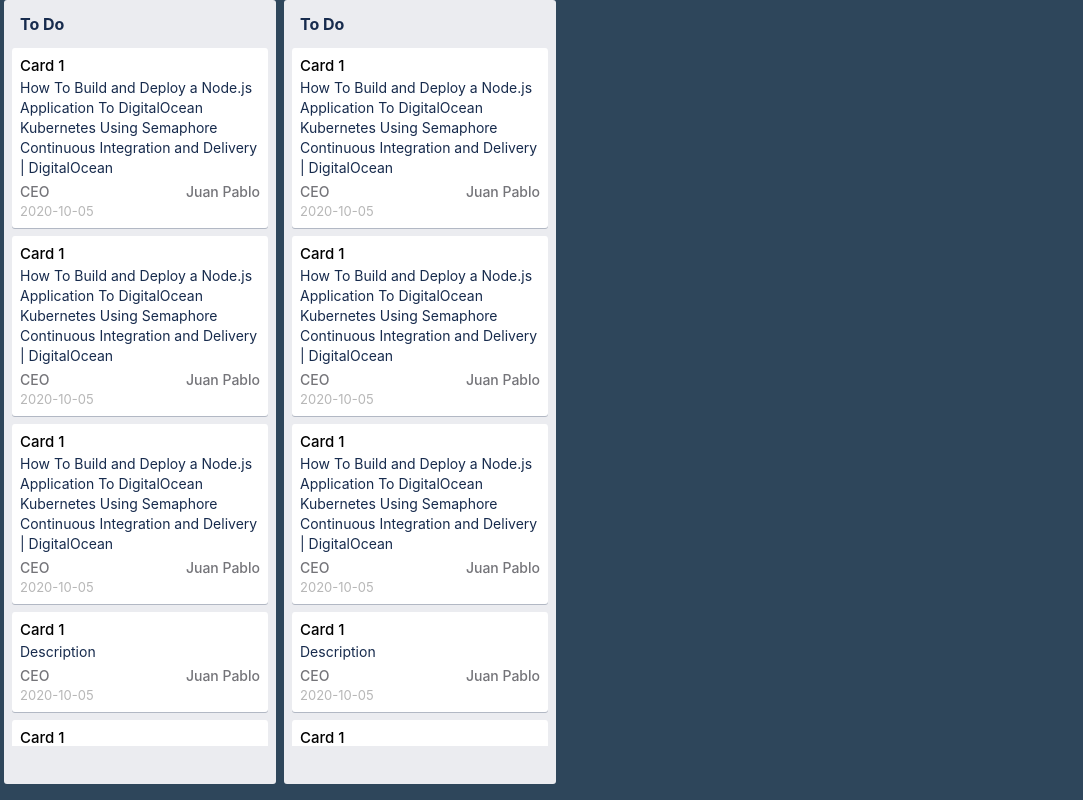
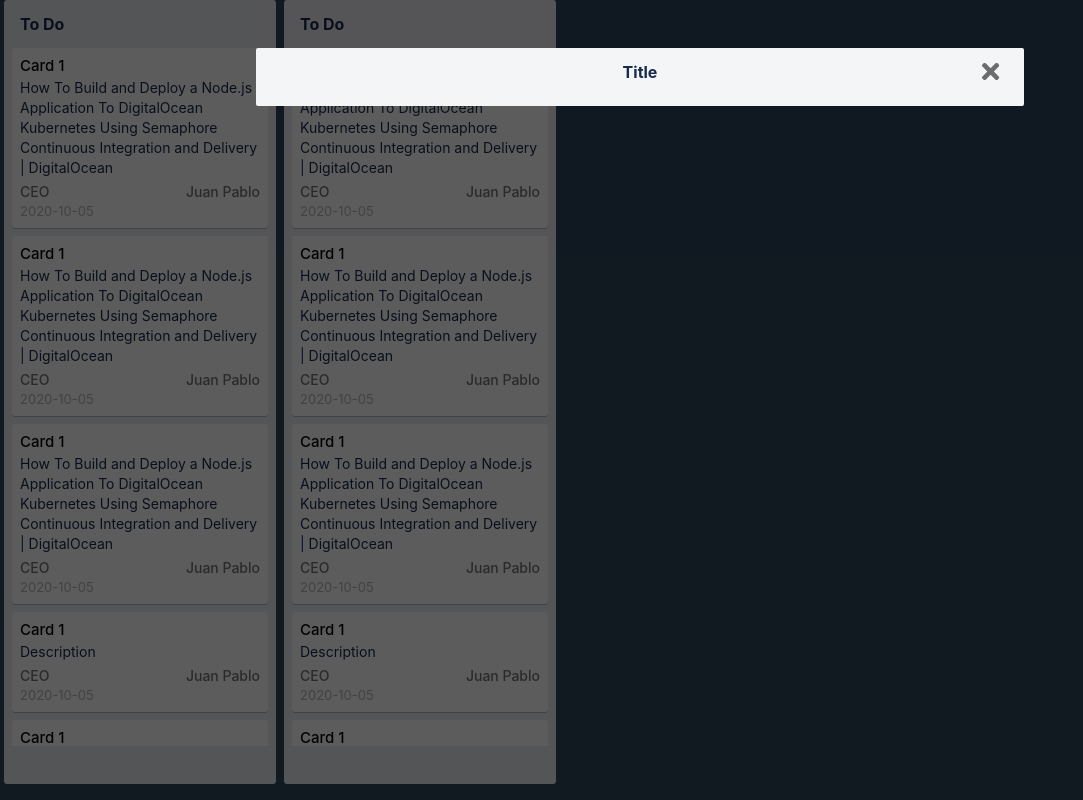
Before and after one commit to benjaminflopez21/flexsible-kanban-board, a React (Create React App) app: page / in a window 1280 px wide. Shown: the whole page, without its empty margins (0-1083 px from the left). Built offline with nearby package versions, Linux system fonts and the light colour scheme.

Commit message:
Modal Component

```diff
--- a/package.json
+++ b/package.json
@@ -4,10 +4,14 @@
   "private": true,
   "dependencies": {
     "@emotion/core": "^10.0.28",
+    "@fortawesome/fontawesome-svg-core": "^1.2.30",
+    "@fortawesome/free-solid-svg-icons": "^5.14.0",
+    "@fortawesome/react-fontawesome": "^0.1.11",
     "@testing-library/jest-dom": "^4.2.4",
     "@testing-library/react": "^9.5.0",
     "@testing-library/user-event": "^7.2.1",
     "react": "^16.13.1",
+    "react-beautiful-dnd": "^13.0.0",
     "react-dom": "^16.13.1",
     "react-scripts": "3.4.1"
   },
--- /dev/null
+++ b/src/ui/components/modal/modal.component.jsx
@@ -0,0 +1,40 @@
+/** @jsx jsx */
+import { jsx } from '@emotion/core'
+import PropTypes from 'prop-types';
+import { FontAwesomeIcon } from '@fortawesome/react-fontawesome'
+import { faTimes } from '@fortawesome/free-solid-svg-icons'
+import Style from './modal.style';
+
+const Modal = (props) => {
+    const {
+        title,
+        show,
+        onClose,
+    } = props;
+
+    if(!show) {
+        return null;
+    }
+
+    return (<div css={Style.wrapper}>
+        <div css={Style.content}>
+             <header css={Style.header}>
+                <h2 css={Style.headerText}>{title}</h2>
+                <span css={Style.closeIcon} onClick={onClose}>
+                    <FontAwesomeIcon icon={faTimes} />
+                </span>
+            </header>
+            <main css={Style.main}>
+                {props.children}
+            </main>
+        </div>
+    </div>);
+};
+
+Modal.propTypes = {
+    title: PropTypes.string.isRequired,
+    show: PropTypes.bool.isRequired,
+    onClose: PropTypes.func.isRequired,
+};
+
+export default Modal;
--- /dev/null
+++ b/src/ui/components/modal/modal.style.js
@@ -0,0 +1,50 @@
+export default {
+    wrapper: {
+        alignItems: 'flex-start',
+        backgroundColor: 'rgba(0,0,0,.64)',
+        display: 'flex',
+        height: '100%',
+        justifyContent: 'center',
+        left: 0,
+        overflowY: 'auto',
+        position: 'fixed',
+        top: 0,
+        width: '100%',
+        zIndex: 20,
+    },
+    content: {
+        backgroundColor: '#f4f5f7',
+        borderRadius: 2,
+        margin: '48px 0 80px',
+        overflow: 'hidden',
+        position: 'relative',
+        width: 768,
+        zIndex: 25,
+    },
+    header: {
+        flex: '0 0 auto',
+        padding: '10px 8px',
+        position: 'relative',
+        minHeight: '20px',
+    },
+    headerText: {
+        overflow: 'hidden',
+        overflowWrap: 'break-word',
+        padding: '4px 8px',
+        margin: 0,
+        fontSize: 16,
+        color: '#172b4d',
+    },
+    closeIcon: {
+        position: 'absolute',
+        right: 0,
+        padding: '9px 25px',
+        top: 0,
+        fontSize: 25,
+        color: '#6d6d6d',
+        cursor: 'pointer',
+    },
+    main: {
+        marginBottom: 10,
+    },
+}
--- a/src/ui/containers/board/board.component.jsx
+++ b/src/ui/containers/board/board.component.jsx
@@ -5,6 +5,7 @@ import Style from './board.style';
 import Column from '../../components/column/column.component';
 import Card from '../../components/card/card.component';
 import CardModel from '../../../models/card';
+import Modal from '../../components/modal/modal.component';
 
 const Board = (props) => {
     //const {} = props;
@@ -189,6 +190,8 @@ const Board = (props) => {
         </div>
 
 
+<Modal title="Title" show={true}></Modal>
+
     </main>);
 };
 
```
Also changed, not shown: 1 other file (tests, documents, lock files or other folders).
